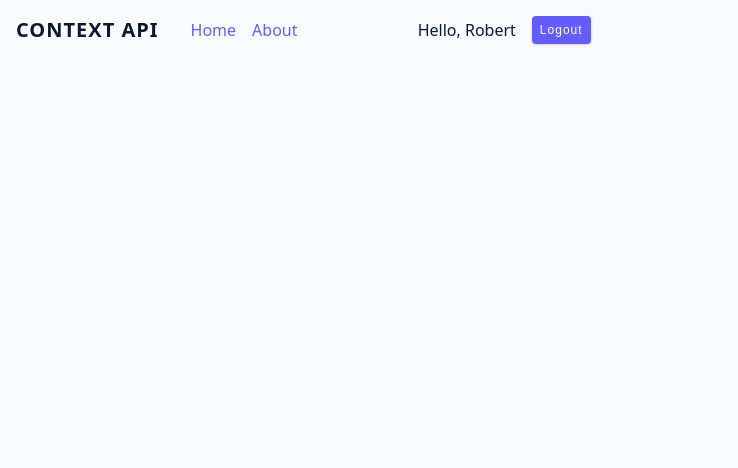
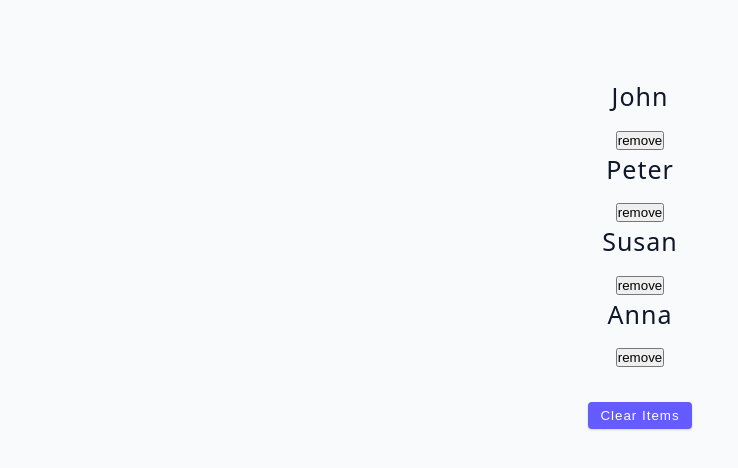
Before and after one commit to RobertDunca/advanced-react-tutorial, a React (Vite) app: page / in a window 1280 px wide. Shown: the top 468 px of the page, without its empty margins (0-738 px from the left). Built offline with nearby package versions, Linux system fonts and the light colour scheme.

Commit message:
useReducer

```diff
--- a/src/App.jsx
+++ b/src/App.jsx
@@ -1,11 +1,15 @@
 // import Starter from './tutorial/'
 // import { StrictMode } from "react";
 // import About from "./tutorial/04-project-structure/starter/pages/About";
-import Starter from "./tutorial/09-context-api/starter/Navbar";
+import Starter from "./tutorial/10-useReducer/starter/01-useReducer";
 // import Starter from "./tutorial/02-useEffect/starter/05-cleanup-function";
 
 function App() {
-  return <Starter />;
+  return (
+    <div className="container">
+      <Starter />
+    </div>
+  );
 }
 
 export default App;
--- a/src/tutorial/10-useReducer/starter/01-useReducer.jsx
+++ b/src/tutorial/10-useReducer/starter/01-useReducer.jsx
@@ -1,30 +1,55 @@
-import React from 'react';
-import { data } from '../../../data';
+import { useReducer } from "react";
+import { data } from "../../../data";
+import { REMOVE_ITEM, RESET_ITEMS, CLEAR_ITEMS } from "./actions";
+import reducer from "./reducer";
+
+const defaultState = {
+  people: data,
+};
+
 const ReducerBasics = () => {
-  const [people, setPeople] = React.useState(data);
+  const [state, dispatch] = useReducer(reducer, defaultState);
 
   const removeItem = (id) => {
-    let newPeople = people.filter((person) => person.id !== id);
-    setPeople(newPeople);
+    dispatch({ type: REMOVE_ITEM, payload: id });
   };
+
+  const clearItems = () => {
+    dispatch({ type: CLEAR_ITEMS });
+  };
+
+  const resetItems = () => {
+    dispatch({ type: RESET_ITEMS });
+  };
+
   return (
     <div>
-      {people.map((person) => {
+      {state.people.map((person) => {
         const { id, name } = person;
         return (
-          <div key={id} className='item'>
+          <div key={id} className="item">
             <h4>{name}</h4>
             <button onClick={() => removeItem(id)}>remove</button>
           </div>
         );
       })}
-      <button
-        className='btn'
-        style={{ marginTop: '2rem' }}
-        onClick={() => setPeople([])}
-      >
-        clear items
-      </button>
+      {state.people.length ? (
+        <button
+          className="btn"
+          style={{ marginTop: "2rem" }}
+          onClick={clearItems}
+        >
+          clear items
+        </button>
+      ) : (
+        <button
+          className="btn"
+          style={{ marginTop: "2rem" }}
+          onClick={resetItems}
+        >
+          reset items
+        </button>
+      )}
     </div>
   );
 };
--- /dev/null
+++ b/src/tutorial/10-useReducer/starter/actions.js
@@ -0,0 +1,3 @@
+export const REMOVE_ITEM = "REMOVE_ITEM";
+export const RESET_ITEMS = "RESET_ITEMS";
+export const CLEAR_ITEMS = "CLEAR_ITEMS";
--- /dev/null
+++ b/src/tutorial/10-useReducer/starter/reducer.js
@@ -0,0 +1,25 @@
+import { REMOVE_ITEM, RESET_ITEMS, CLEAR_ITEMS } from "./actions";
+import { data } from "../../../data";
+
+const reducer = (state, action) => {
+  switch (action.type) {
+    case REMOVE_ITEM:
+      return {
+        ...state,
+        people: state.people.filter((person) => person.id !== action.payload),
+      };
+    case RESET_ITEMS:
+      return {
+        ...state,
+        people: data,
+      };
+    case CLEAR_ITEMS:
+      return {
+        ...state,
+        people: [],
+      };
+    default:
+      throw new Error(`No matching action type - "${action.type}"`);
+  }
+};
+export default reducer;
```
